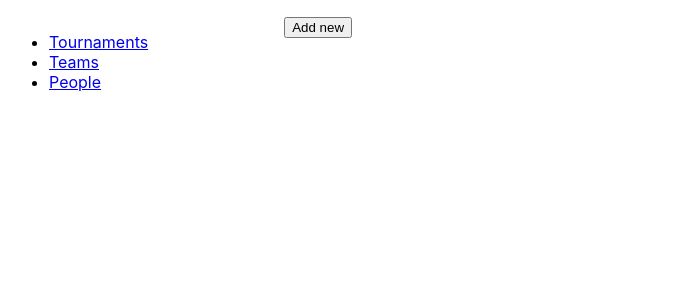
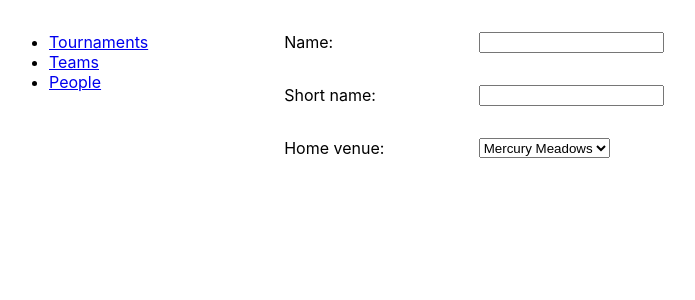
Before and after one commit to peaky76/tournament_manager_client, a React (Create React App) app: page /teams in a window 1280 px wide. Shown: the top 300 px of the page, without its empty margins (7-702 px from the left). Built offline with nearby package versions, Linux system fonts and the light colour scheme.

Commit message:
Person/Team/Tournament create forms basic set up

```diff
--- a/src/components/people/PersonAddNewForm.jsx
+++ b/src/components/people/PersonCreateForm.jsx
@@ -1,6 +1,6 @@
 import React, { Component } from "react";
 
-class PersonAddNewForm extends Component {
+class PersonCreateForm extends Component {
   constructor() {
     super();
     this.state = {
@@ -20,7 +20,11 @@ class PersonAddNewForm extends Component {
 
   render() {
     return (
-      <form onSubmit={this.handleSubmit}>
+      <form
+        id="form-person-create"
+        className="form-create"
+        onSubmit={this.handleSubmit}
+      >
         <div className="form-input-field">
           <label for="input-first-name">First name:</label>
           <input
@@ -68,4 +72,4 @@ class PersonAddNewForm extends Component {
   }
 }
 
-export default PersonAddNewForm;
+export default PersonCreateForm;
--- /dev/null
+++ b/src/components/teams/TeamCreateForm.jsx
@@ -0,0 +1,53 @@
+import React, { Component } from "react";
+
+class TeamCreateForm extends Component {
+  constructor() {
+    super();
+    this.state = {
+      name: "",
+      shortName: "",
+      homeVenue: null,
+      players: [],
+    };
+  }
+  render() {
+    return (
+      <form
+        id="form-team-create"
+        className="form-create"
+        onSubmit={this.handleSubmit}
+      >
+        <div className="form-input-field">
+          <label for="input-team-name">Name:</label>
+          <input
+            type="text"
+            id="input-team-name"
+            name="name"
+            onChange={this.handleChange}
+          ></input>
+        </div>
+        <div className="form-input-field">
+          <label for="input-team-short-name">Short name:</label>
+          <input
+            type="text"
+            id="input-team-short-name"
+            name="shortName"
+            onChange={this.handleChange}
+          ></input>
+        </div>
+        <div className="form-input-field">
+          <label for="input-home-venue">Home venue:</label>
+          <select>
+            <option value="Mercury Meadows">Mercury Meadows</option>
+            <option value="Venus Park">Venus Park</option>
+            <option value="Mars Moor">Mars Moor</option>
+            <option value="Jupiter Dunes">Jupiter Dunes</option>
+          </select>
+        </div>
+        <div className="form-input-field">{/* Drag and drop? */}</div>
+      </form>
+    );
+  }
+}
+
+export default TeamCreateForm;
--- /dev/null
+++ b/src/components/tournaments/TournamentCreateForm.jsx
@@ -0,0 +1,43 @@
+import React, { Component } from "react";
+
+class TournamentCreateForm extends Component {
+  constructor() {
+    super();
+    this.state = {
+      sport: null,
+      name: "",
+      teams: [],
+    };
+  }
+  render() {
+    return (
+      <form
+        id="form-person-create"
+        className="form-create"
+        onSubmit={this.handleSubmit}
+      >
+        <div className="form-input-field">
+          <label for="select-sport">Select sport:</label>
+          <select id="select-sport" name="sport" onChange={this.handleChange}>
+            <option value="Football">Football</option>
+            <option value="Rugby League">Rugby League</option>
+            <option value="Rugby Union">Rugby Union</option>
+            <option value="Ice Hockey">Ice Hockey</option>
+          </select>
+        </div>
+        <div className="form-input-field">
+          <label for="input-tournament-name">Name:</label>
+          <input
+            type="text"
+            id="input-tournament-name"
+            name="name"
+            onChange={this.handleChange}
+          ></input>
+        </div>
+        <div className="form-input-field">{/* Drag & Drop? */}</div>
+      </form>
+    );
+  }
+}
+
+export default TournamentCreateForm;
--- a/src/containers/MainContainer.jsx
+++ b/src/containers/MainContainer.jsx
@@ -3,7 +3,6 @@ import { BrowserRouter as Router, Route, Switch } from "react-router-dom";
 import ErrorPage from "../pages/ErrorPage";
 import FavouritesList from "../components/FavouritesList";
 import NavBar from "../NavBar.js";
-import PersonAddNewForm from "../components/people/PersonAddNewForm";
 import PersonContainer from "../containers/PersonContainer";
 import TeamContainer from "../containers/TeamContainer";
 import TournamentContainer from "../containers/TournamentContainer";
@@ -20,7 +19,6 @@ class MainContainer extends Component {
           <section id="main-content">
             <Switch>
               <Route path="/people" component={PersonContainer} />
-              <Route path="/people/new" component={ErrorPage} />
               <Route path="/teams" component={TeamContainer} />
               <Route path="/tournaments" component={TournamentContainer} />
               <Route component={ErrorPage} />
--- a/src/containers/PersonContainer.jsx
+++ b/src/containers/PersonContainer.jsx
@@ -5,7 +5,7 @@ import PersonDetails from "../components/people/PersonDetails";
 import PersonGoals from "../components/people/PersonGoals";
 import PersonHeader from "../components/people/PersonHeader";
 import PeopleList from "../components/people/PeopleList";
-import PersonAddNewForm from "../components/people/PersonAddNewForm";
+import PersonCreateForm from "../components/people/PersonCreateForm";
 
 class PersonContainer extends Component {
   state = {};
@@ -15,7 +15,7 @@ class PersonContainer extends Component {
         {/* <button class="button-add-new">
           <Link to="/people/new">Add new</Link>
         </button> */}
-        <PersonAddNewForm />
+        <PersonCreateForm />
         {/* <PersonHeader />
         <PeopleList />
         <PersonDetails />
--- a/src/containers/TeamContainer.jsx
+++ b/src/containers/TeamContainer.jsx
@@ -2,6 +2,7 @@ import React, { Component } from "react";
 import FixturesList from "../components/fixtures/FixturesList";
 import ResultsList from "../components/results/ResultsList";
 import ScorersList from "../components/scorers/ScorersList";
+import TeamCreateForm from "../components/teams/TeamCreateForm";
 import TeamHeader from "../components/teams/TeamHeader";
 import TeamPeopleList from "../components/teams/TeamPeopleList";
 import TeamsList from "../components/teams/TeamsList";
@@ -11,7 +12,8 @@ class TeamContainer extends Component {
   render() {
     return (
       <>
-        <button class="button-add-new">Add new</button>
+        <TeamCreateForm />
+        {/* <button class="button-add-new">Add new</button> */}
         {/* <TeamHeader />
         <TeamsList />
         <TeamPeopleList />
--- a/src/containers/TournamentContainer.jsx
+++ b/src/containers/TournamentContainer.jsx
@@ -5,13 +5,15 @@ import TournamentsList from "../components/tournaments/TournamentsList";
 import TournamentTable from "../components/tournaments/TournamentTable";
 import ResultsList from "../components/results/ResultsList";
 import ScorersList from "../components/scorers/ScorersList";
+import TournamentCreateForm from "../components/tournaments/TournamentCreateForm";
 
 class TournamentContainer extends Component {
   state = {};
   render() {
     return (
       <>
-        <button class="button-add-new">Add new</button>
+        <TournamentCreateForm />
+        {/* <button class="button-add-new">Add new</button> */}
         {/* <TournamentHeader />
         <TournamentsList />
         <TournamentTable />
```
